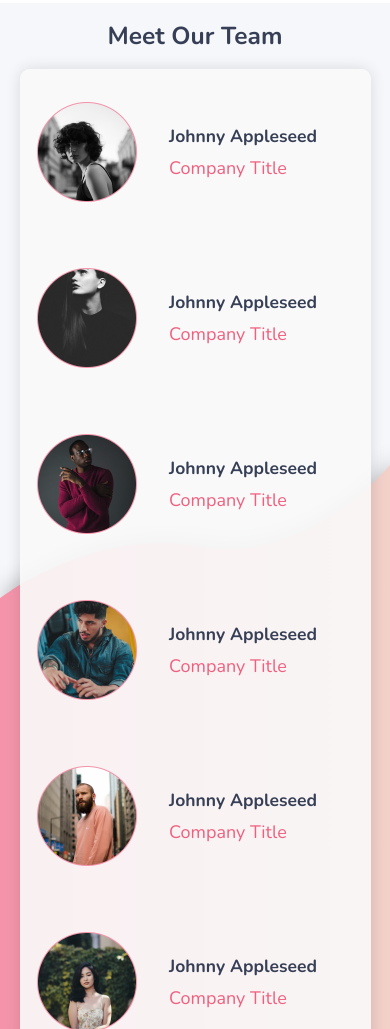
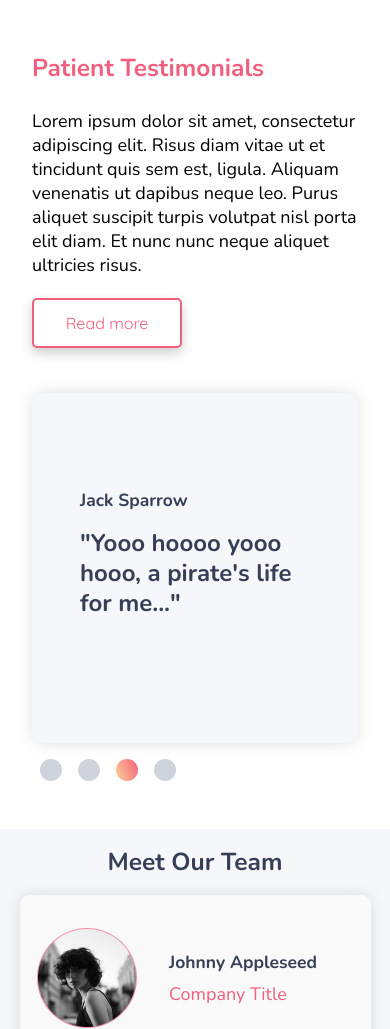
Before and after one commit to CharterXavi/charter-official, a Gatsby site: page / in a window 390 px wide. Shown: the part 3221-4250 px from the top of the page. Built offline with nearby package versions, Linux system fonts and the light colour scheme; Gatsby itself is replaced by a stand-in of ours.

Commit message:
Completed testimonial strip and carousel development with responsiveness

```diff
--- a/src/components/layout.css
+++ b/src/components/layout.css
@@ -75,6 +75,12 @@ a {
   font-family: 'Nunito', sans-serif;
   font-size: 18px;
 }
+.quote-text {
+  font-style: normal;
+  font-weight: bold;
+  font-size: 24px;
+  line-height: 30px;
+}
 /* give each body component this class if you want it content-width */
 .content-width {
   max-width: 1440px;
--- /dev/null
+++ b/src/components/testimonials/dot.css
@@ -0,0 +1,15 @@
+.Dot {
+    width: 16px;
+    height: 16px;
+    margin: 8px;
+    background: #CED3DC;
+    border-radius: 100%;
+}
+.Dot:hover {
+    cursor: pointer;
+    transform: scale(1.3);
+    box-shadow: 0px 0px 15px rgba(0, 0, 0, 0.12);
+}
+.current {
+    background: linear-gradient(66.41deg, #FFCE94 3.73%, #F05F7E 100%);
+}
--- /dev/null
+++ b/src/components/testimonials/dot.js
@@ -0,0 +1,17 @@
+import React, {useState} from 'react'
+import './dot.css'
+
+const Dot = (props) => {
+
+    const [current, setCurrent] = useState(props.isActive)
+
+    const handleClick = () => {
+        props.showQuote(props.id)
+    }
+
+    return (
+        <div className={`Dot ${props.isActive ? 'current' : ''}`} onClick={props.isActive ? null : handleClick}></div>
+    );
+};
+
+export default Dot
--- /dev/null
+++ b/src/components/testimonials/quote.css
@@ -0,0 +1,13 @@
+.Quote {
+    width: 100%;
+    height: 90%;
+    display: flex;
+    flex-direction: column;
+    justify-content: center;
+    transition: 0.4s ease all;
+    position: relative;
+    top: 0;
+    box-sizing: border-box;
+    padding: 16px;
+    color: #363f55;
+}
--- /dev/null
+++ b/src/components/testimonials/quote.js
@@ -0,0 +1,14 @@
+import React from 'react'
+import './quote.css'
+
+const Quote = (props) => {
+
+    return (
+        <div className='Quote'>
+            <h4>{props.name}</h4>
+            <p className='quote-text'>"{props.quote}"</p>
+        </div>
+    );
+};
+
+export default Quote
--- /dev/null
+++ b/src/components/testimonials/testimonials.css
@@ -0,0 +1,93 @@
+.TestimonialsStrip {
+    display: flex;
+    align-items: center;
+    justify-content: center;
+    padding: 64px;
+    height: auto;
+}
+.TestimonialsStrip h2 {
+    color: #f05f7e;
+}
+.TestimonialsStrip .left {
+    box-sizing: border-box;
+    width: 650px;
+    height: 100%;
+    padding: 32px;
+    display: flex;
+    flex-direction: column;
+    justify-content: center;
+    align-items: flex-start;
+}
+
+.TestimonialsStrip .right {
+    box-sizing: border-box;
+    width: 650px;
+    padding: 32px;
+    display: flex;
+    align-items: center;
+    justify-content: space-evenly;
+}
+
+.TestimonialsStrip .right .quote-container {
+    border-radius: 10px;
+    background: #F6F7FB;
+    box-sizing: border-box;
+    padding: 32px;
+    width: 500px;
+    height: 400px;
+    overflow: hidden;
+    box-shadow: 0px 0px 15px rgba(0, 0, 0, 0.12);
+    position: relative;
+    top:0;
+    z-index: 1;
+}
+.TestimonialsStrip .quote-wave-one {
+    position: absolute;
+    bottom: 0;
+    left: -10px;
+    z-index: 0;
+    width: 110%;
+    height: auto;
+}
+.TestimonialsStrip .carousel-control {
+    margin: 8px;
+}
+
+@media only screen and (max-width: 1100px) {
+    .TestimonialsStrip .right .quote-container {
+        width: 400px;
+        height: 350px;
+    }
+}
+@media only screen and (max-width: 975px) {
+    .TestimonialsStrip, .TestimonialsStrip .right {
+        flex-direction: column;
+    }
+    .TestimonialsStrip .right {
+        align-items: flex-start;
+    }
+    .TestimonialsStrip .right .quote-container {
+        width: 100%;
+    }
+    .TestimonialsStrip .carousel-control {
+        display: flex;
+        margin: 8px 8px 8px 0;
+    }
+    .TestimonialsStrip .carousel-control .Dot {
+        width: 22px;
+        height: 22px;
+    }
+}
+@media only screen and (max-width: 660px) {
+    .TestimonialsStrip {
+        padding: 16px;
+    }
+    .TestimonialsStrip .right {
+        width: 100%;
+        padding: 16px;
+    }
+    .TestimonialsStrip .left {
+        width: 100%;
+        padding: 16px;
+    }
+}
--- /dev/null
+++ b/src/components/testimonials/testimonials.js
@@ -0,0 +1,90 @@
+import React, {useState} from 'react'
+import './testimonials.css'
+import Quote from '../testimonials/quote'
+import Dot from '../testimonials/dot'
+import ButtonPrimaryAlt from '../buttons/button-primary-alt'
+
+const TestimonialsStrip = () => {
+    const [testimonials, setTestimonials] = useState(
+        [
+            {
+                name: 'Johnny Appleseed',
+                quote: 'Charter was there for me when I needed it most - they rock!',
+                isActive: false
+            },
+            {
+                name: 'Jane Doe',
+                quote: 'Charter is the BEST!!',
+                isActive: false
+            },
+            {
+                name: 'Jack Sparrow',
+                quote: "Yooo hoooo yooo hooo, a pirate's life for me...",
+                isActive: true
+            },
+            {
+                name: 'Granny Smith',
+                quote: "I'm doing better than ever and it's all thanks to Charter.",
+                isActive: false
+            },
+        ]
+    )
+
+    //Method that will be passed down as a prop to handle state management and expand cards / animate clickers
+    //ID passed down as a prop to child button - which invokes this function and passes its ID when clicked
+    const showQuote = (id) => {
+        //create a new list from old list, but update whichever child was clicked on
+        const newList = testimonials.map((quote) => {
+            if(quote.name === id) {
+                const activeTestimonial = {
+                    //state is updated, component rerenders, and new props are passed down to children
+                    ...quote,
+                    isActive: !quote.isActive
+                }
+                //must return so .map can enter it into new array list
+                return activeTestimonial;
+            };
+            if (quote.name !== id) {
+                const inactiveTestimonial = {
+                    //state is updated, component rerenders, and new props are passed down to children
+                    ...quote,
+                    isActive: false
+                }
+                //must return so .map can enter it into new array list
+                return inactiveTestimonial;
+            }
+            //must return so .map can enter it into new array list
+            return quote;
+        });
+        //use setState method to update state
+        setTestimonials(newList);
+    }
+
+
+  return (
+    <div className='TestimonialsStrip'>
+        <div className='left'>
+            <h2>Patient Testimonials</h2>
+            <p className='introduction-text'>Lorem ipsum dolor sit amet, consectetur adipiscing elit. Risus diam vitae ut et tincidunt quis sem est, ligula. Aliquam venenatis ut dapibus neque leo. Purus aliquet suscipit turpis volutpat nisl porta elit diam. Et nunc nunc neque aliquet ultricies risus.</p>
+            <ButtonPrimaryAlt content='Read more' />
+        </div>
+        <div className='right'>
+            <div className='quote-container'>
+                {/* Map through each location, create a card component and pass state values and methods in as props */}
+                {testimonials.map((quote) => {
+                    if(quote.isActive) {
+                        return <Quote name={quote.name} id={quote.name} isActive={quote.isActive} quote={quote.quote} />
+                    }
+                })}
+            </div>
+            <div className='carousel-control'>
+                {testimonials.map((quote) => {
+                    return <Dot id={quote.name} isActive={quote.isActive} showQuote={showQuote} />
+                })}
+            </div>
+        </div>
+    </div>
+  )
+}
+
+export default TestimonialsStrip
--- a/src/pages/index.js
+++ b/src/pages/index.js
@@ -5,6 +5,7 @@ import HeroStrip from '../components/hero/hero'
 import AboutStrip from '../components/about/about'
 import ServicesStrip from '../components/services/services'
 import VideoStrip from '../components/video/video'
+import TestimonialsStrip from '../components/testimonials/testimonials'
 import OurTeamStrip from '../components/our-team/our-team'
 import LocationsStrip from '../components/locations/locations'
 
@@ -15,6 +16,7 @@ const IndexPage = () => (
     <AboutStrip />
     <ServicesStrip />
     <VideoStrip />
+    <TestimonialsStrip />
     <OurTeamStrip />
     <LocationsStrip />
   </Layout>
```
